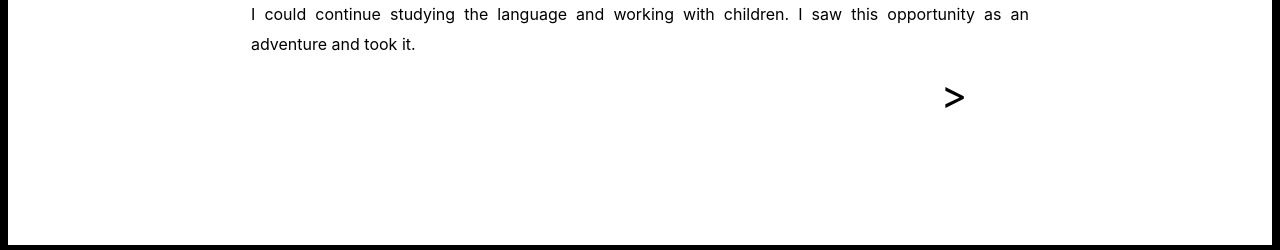
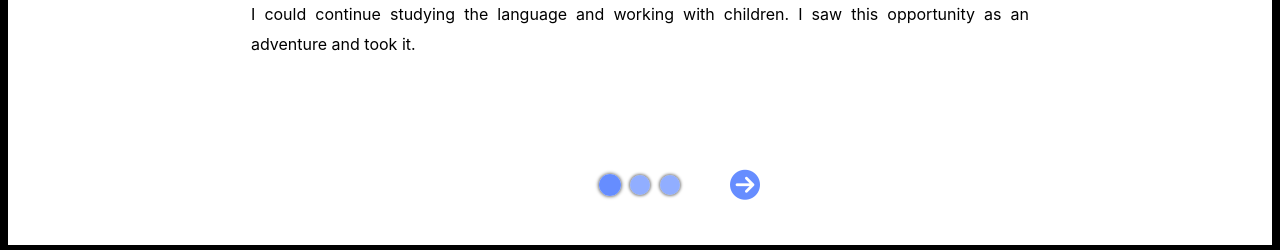
Before and after one commit to ronnoc5991/portfolio, a React (Create React App) app: page /about in a window 1280 px wide. Shown: the part 547-797 px from the top of the page. Built offline with nearby package versions, Linux system fonts and the light colour scheme.

Commit message:
end of day commit

```diff
--- a/public/index.html
+++ b/public/index.html
@@ -9,6 +9,7 @@
       content="Web site created using create-react-app"
     />
     <title>Connor Streng</title>
+    <script src="https://use.fontawesome.com/5356c7caff.js"></script>
   </head>
   <body>
     <noscript>You need to enable JavaScript to run this app.</noscript>
--- a/src/About.js
+++ b/src/About.js
@@ -85,10 +85,15 @@ function About() {
 
           <div className="arrow-container">
             {
-              previousStepPossible() ?   <div className="arrow arrow-left" onClick={ previousStep } > &lt; </div> : <div></div>
+              previousStepPossible() ?   <div className="arrow arrow-left" onClick={ previousStep } ><i class="fa fa-arrow-circle-left"></i></div> : <div className="arrow"></div>
             }
+            <div className="tracker-container">
+              <div className={`slide-tracker ${slide === 1 ? 'active' : ''}`} onClick={ () => setSlide(1) } ></div>
+              <div className={`slide-tracker ${slide === 2 ? 'active' : ''}`} onClick={ () => setSlide(2) }></div>
+              <div className={`slide-tracker ${slide === 3 ? 'active' : ''}`} onClick={ () => setSlide(3) }></div>
+            </div>
             {
-              nextStepPossible() ? <div className="arrow arrow-right" onClick={ nextStep } > &gt; </div> : <div></div>
+              nextStepPossible() ? <div className="arrow arrow-right" onClick={ nextStep } ><i class="fa fa-arrow-circle-right"></i></div> : <div className="arrow"></div>
             }
           </div>
 
--- a/src/App.css
+++ b/src/App.css
@@ -6,7 +6,6 @@
   width: 100%;
   background-color: white;
   position: relative;
-  /* overflow: hidden; */
 }
 
 .App {
@@ -226,13 +225,14 @@ a:visited {
 /* ABOUT VIEW */
 
 .About {
-  justify-content: space-around;
 }
 
 .arrow-container {
-  /* position: absolute; */
-  /* border: 1px solid black; */
-  width: 80%;
+  position: absolute;
+  bottom: 5vh;
+  left: 50%;
+  transform: translateX(-50%);
+  width: 250px;
   height: 5vh;
   display: flex;
   justify-content: space-between;
@@ -242,20 +242,44 @@ a:visited {
 
 .arrow {
   cursor: pointer;
-  font-size: 40px;
+  color: rgba(99, 139, 255, 0.98);
+  font-size: 30px;
+  width: 40px;
+  height: 40px;
+  display: flex;
+  justify-content: center;
+  align-items: center;
 }
 
-.arrow-left {
+.tracker-container {
+  width: 100px;
+  display: flex;
+  justify-content: space-evenly;
 }
 
-.arrow-right {
+.slide-tracker {
+  background-color: rgba(99, 139, 255, 0.7);
+  height: 20px;
+  width: 20px;
+  border-radius: 50%;
+  transition: all 200ms linear;
+  box-shadow: 0 0 3px 1px gray;
+}
+
+.slide-tracker:hover {
+  background-color: rgba(99, 139, 255, 0.98);
+  cursor: pointer;
+}
+
+.active {
+  background-color: rgba(99, 139, 255, 0.98);
+  transform: scale(1.1);
 }
 
 .About .paragraph {
   position: relative;
   display: flex;
   flex-direction: column;
-  /* border: 1px solid black; */
 }
 
 .About .paragraph img {
```
